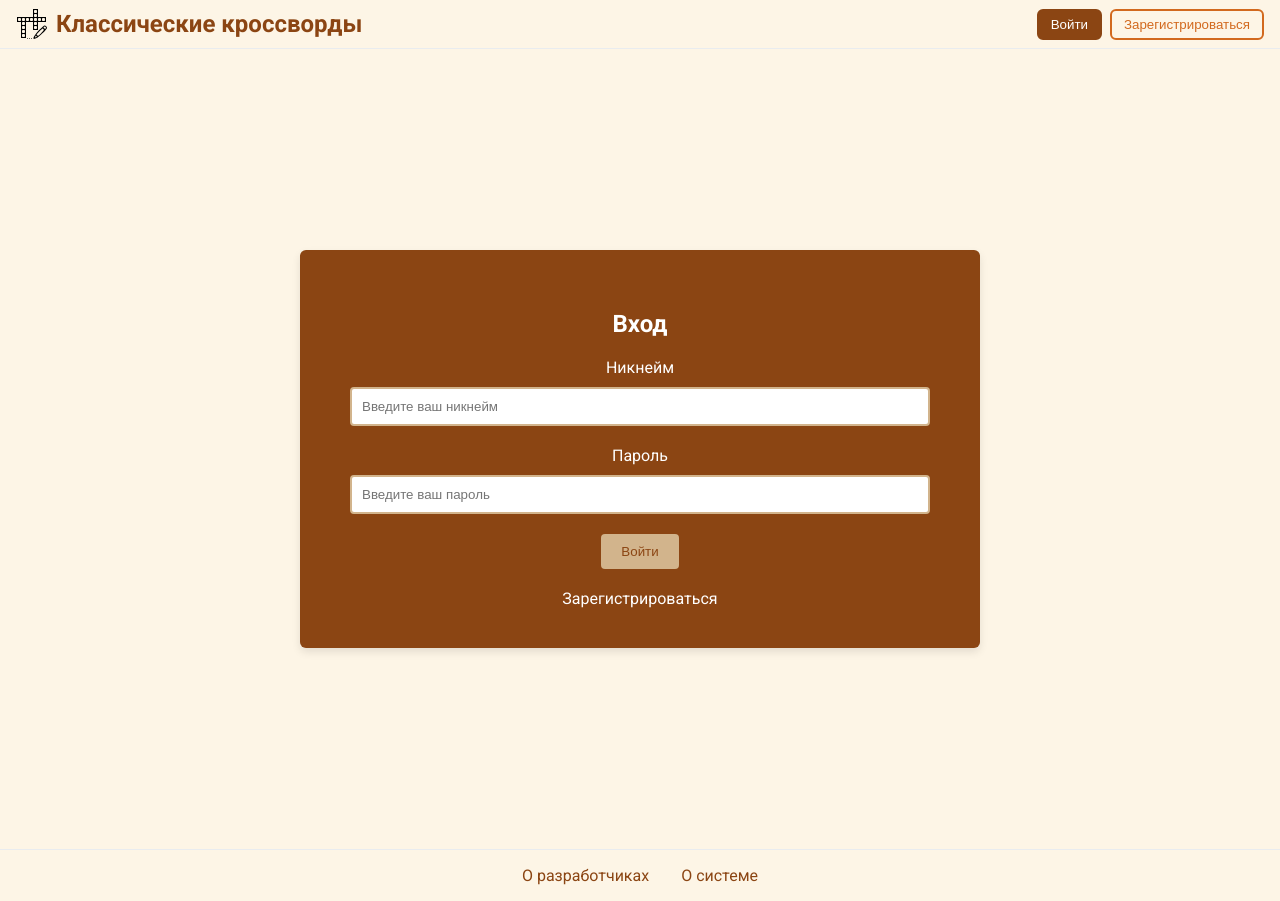
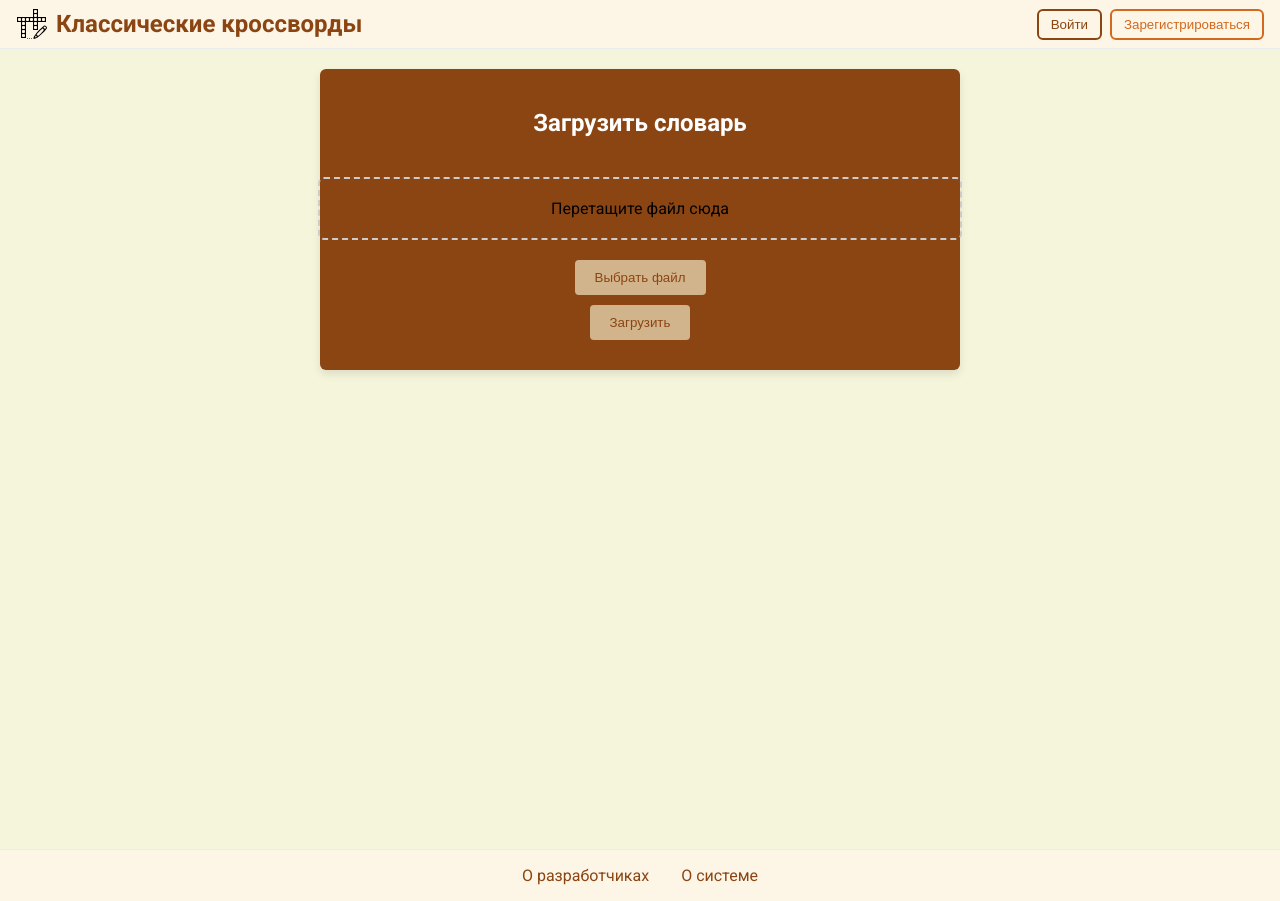
Before and after one commit to ImKuroKy/crosswords-client, an Angular app: page /crosswords/dictionaries in a window 1280 px wide. Before the commit this address led to /auth/login. Built offline with nearby package versions, Linux system fonts and the light colour scheme; no server answers.

Commit message:
feat(dictionaries): Добавление нового компонента загрузки словаря
- Добавлены вёрстка, стили и логика компонента загрузки словаря на сервер.
- Обновлены роуты.

```diff
--- a/src/app/app.routes.ts
+++ b/src/app/app.routes.ts
@@ -4,6 +4,7 @@ import { LoginComponent } from './features/auth/components/login/login.component
 import { RegisterComponent } from './features/auth/components/register/register.component';
 import { PublicLibraryComponent } from './features/crosswords/components/public-library/public-library.component';
 import { UserLibraryComponent } from './features/crosswords/components/user-library/user-library.component';
+import { DictionariesComponent } from './features/crosswords/components/dictionaries/dictionaries.component';
 
 export const routes: Routes = [
   {
@@ -26,6 +27,11 @@ export const routes: Routes = [
     path: 'crosswords/user/library',
     component: UserLibraryComponent,
   },
+  {
+    title: 'Словари',
+    path: 'crosswords/dictionaries',
+    component: DictionariesComponent,
+  },
   { path: '', redirectTo: '/auth/login', pathMatch: 'full' },
   { path: '**', redirectTo: '/auth/login' }, // Redirect unknown routes to login
 ];
--- /dev/null
+++ b/src/app/features/crosswords/components/dictionaries/dictionaries.component.css
@@ -0,0 +1,63 @@
+.dictionary {
+  display: flex;
+  justify-content: center;
+  align-items: flex-start;
+  height: 100vh;
+  background-color: #f5f5dc; /* Бежевый цвет фона */
+  padding: 20px;
+  box-sizing: border-box;
+}
+
+.dictionary__container {
+  background-color: #8b4513; /* Темно-коричневый цвет фона */
+  padding: 20px;
+  border-radius: 0.375rem;
+  width: 100%;
+  max-width: 600px;
+  box-shadow: 0 4px 8px rgba(0, 0, 0, 0.1);
+  display: flex;
+  flex-direction: column;
+  align-items: center;
+}
+
+.dictionary__title {
+  color: #ffffff; /* Белый цвет текста */
+  text-align: center;
+  margin-bottom: 20px;
+  font-size: 24px;
+}
+
+.dictionary__dropzone {
+  border: 2px dashed #cccccc;
+  border-radius: 0.375rem;
+  padding: 20px;
+  margin: 20px 20px;
+  width: 100%;
+  text-align: center;
+  cursor: pointer;
+  transition: background-color 0.3s;
+}
+
+.dictionary__dropzone:hover {
+  background-color: #c0a16b; /* Более темный цвет загара при наведении */
+}
+
+.dictionary__button {
+  background-color: #d2b48c; /* Цвет загара */
+  color: #8b4513; /* Темно-коричневый цвет текста */
+  border: none;
+  padding: 10px 20px;
+  border-radius: 4px;
+  cursor: pointer;
+  transition: background-color 0.3s;
+  margin-bottom: 10px;
+}
+
+.dictionary__button:hover {
+  background-color: #c0a16b; /* Более темный цвет загара при наведении */
+}
+
+.dictionary__file-info {
+  color: #ffffff; /* Белый цвет текста */
+  margin-bottom: 10px;
+}
--- /dev/null
+++ b/src/app/features/crosswords/components/dictionaries/dictionaries.component.html
@@ -0,0 +1,30 @@
+<div class="dictionary">
+  <div class="dictionary__container">
+    <h2 class="dictionary__title">Загрузить словарь</h2>
+
+    <!-- Область для перетаскивания файла -->
+    <div
+      class="dictionary__dropzone"
+      (dragover)="onDragOver($event)"
+      (drop)="onDrop($event)"
+    >
+      Перетащите файл сюда
+    </div>
+
+    <!-- Кнопка для выбора файла -->
+    <input type="file" id="fileInput" (change)="onFileSelected($event)" hidden>
+    <button (click)="openFileChooser()" class="dictionary__button">
+      Выбрать файл
+    </button>
+
+    <!-- Информация о выбранном файле -->
+    <div *ngIf="file" class="dictionary__file-info">
+      <p>Выбран файл: {{ file.name }}</p>
+    </div>
+
+    <!-- Кнопка подтверждения загрузки -->
+    <button (click)="uploadFile()" class="dictionary__button" [disabled]="!file">
+      Загрузить
+    </button>
+  </div>
+</div>
--- /dev/null
+++ b/src/app/features/crosswords/components/dictionaries/dictionaries.component.ts
@@ -0,0 +1,60 @@
+import { Component } from '@angular/core';
+import { HttpClient } from '@angular/common/http';
+import { environment } from '../../../../../environments/environment';
+import { CommonModule } from '@angular/common';
+
+@Component({
+  selector: 'app-dictionaries',
+  standalone: true,
+  imports: [CommonModule],
+  templateUrl: './dictionaries.component.html',
+  styleUrl: './dictionaries.component.css',
+})
+export class DictionariesComponent {
+  file: File | null = null;
+  private apiUrl = `${environment.apiUrl}/dictionaries`;
+
+  constructor(private http: HttpClient) {}
+
+  openFileChooser() {
+    const fileInput = document.getElementById('fileInput') as HTMLInputElement;
+    fileInput.click();
+  }
+
+  onFileSelected(event: Event) {
+    const input = event.target as HTMLInputElement;
+    if (input.files && input.files.length > 0) {
+      this.file = input.files[0];
+    }
+  }
+
+  onDragOver(event: DragEvent) {
+    event.preventDefault();
+  }
+
+  onDrop(event: DragEvent) {
+    event.preventDefault();
+    if (event.dataTransfer && event.dataTransfer.files.length > 0) {
+      this.file = event.dataTransfer.files[0];
+    }
+  }
+
+  uploadFile() {
+    if (this.file) {
+      const formData = new FormData();
+      formData.append('file', this.file, this.file.name);
+
+      this.http.post(this.apiUrl, formData).subscribe({
+        next: (response) => {
+          console.log('File uploaded successfully', response);
+          alert('Файл загружен успешно!');
+          this.file = null; // Сбросить выбранный файл после успешной загрузки
+        },
+        error: (error) => {
+          console.error('Error uploading file', error);
+          alert('Ошибка загрузки файла.');
+        },
+      });
+    }
+  }
+}
```
